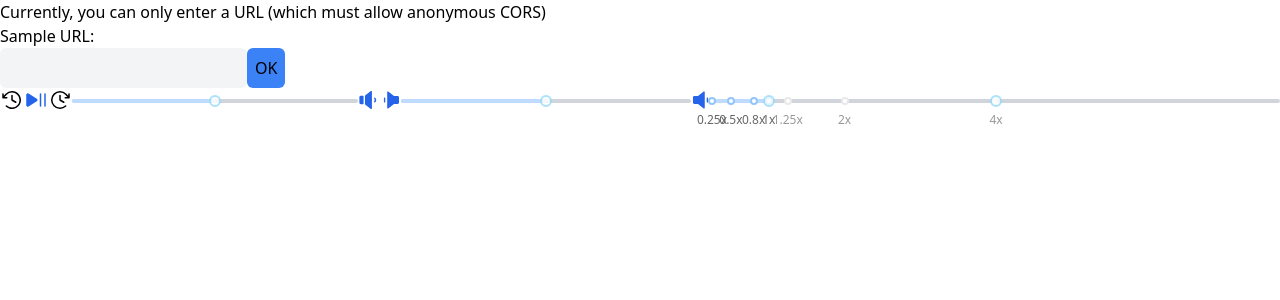
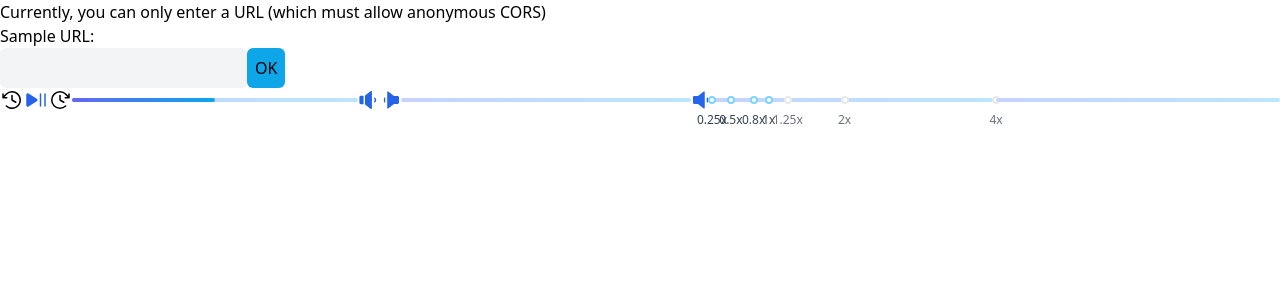
Before and after one commit to umstek/listen-next, a React (Vite) app: page / in a window 1280 px wide. Shown: the top 300 px of the page. Built offline with nearby package versions, Linux system fonts and the light colour scheme.

Commit message:
style(player): :lipstick: adjust styling

```diff
--- a/src/components/Player/PanControl.tsx
+++ b/src/components/Player/PanControl.tsx
@@ -27,6 +27,7 @@ export function PanControl({ onChange, value }: VolumeControlProps) {
           overlay: value,
         }}
         defaultValue={0}
+        startPoint={0}
         min={-1}
         max={1}
         value={value}
--- a/src/components/Player/PlaybackRateControl.tsx
+++ b/src/components/Player/PlaybackRateControl.tsx
@@ -24,6 +24,8 @@ export function PlaybackRateControl({
           2: '2x',
           4: '4x',
         }}
+        defaultValue={1}
+        startPoint={1}
         tipFormatter={(value) => value}
         tipProps={{
           placement: 'top',
--- a/src/components/Player/slider.css
+++ b/src/components/Player/slider.css
@@ -1,59 +1,45 @@
 .rc-slider {
-  @apply relative w-full h-3 rounded-md box-border;
-  padding: 5px 0;
-  touch-action: none;
+  @apply relative w-full h-3 rounded-md box-border touch-none py-1;
 }
 .rc-slider * {
   @apply box-border;
 }
 .rc-slider-rail {
-  @apply absolute w-full h-1 bg-gray-300 rounded-md;
+  @apply absolute w-full h-1 bg-gradient-to-r from-s-200 to-p-200 rounded-md;
 }
 .rc-slider-track {
-  @apply absolute h-1 bg-blue-200 rounded-md;
+  @apply absolute h-1 bg-gradient-to-r from-s-500 to-p-500 rounded-md;
 }
 .rc-slider-handle {
-  @apply absolute w-3 h-3 -mt-1 bg-white;
-  touch-action: pan-x;
-  border-radius: 50%;
-  cursor: grab;
-  opacity: 0.8;
-  border: solid 2px #96dbfa;
+  @apply transition absolute w-1 h-1 bg-transparent touch-pan-x rounded-full cursor-grab;
 }
 .rc-slider-handle-dragging.rc-slider-handle-dragging.rc-slider-handle-dragging {
-  @apply border-blue-400;
-  box-shadow: 0 0 0 5px #96dbfa;
+  @apply border-p-400 w-3 h-3 -mt-1 ring-4;
 }
 .rc-slider-handle:focus {
-  outline: none;
-  @apply shadow-none;
+  @apply shadow-none outline-none;
 }
 .rc-slider-handle:focus-visible {
-  @apply border-blue-500;
-  box-shadow: 0 0 0 3px #96dbfa;
+  @apply border-p-500 w-3 h-3 -mt-1 ring-offset-2 ring-offset-transparent ring-2;
 }
 .rc-slider-handle-click-focused:focus {
-  @apply border-blue-300;
-  box-shadow: unset;
+  @apply border-p-300;
 }
 .rc-slider-handle:hover {
-  @apply border-blue-400;
+  @apply bg-p-400 w-3 h-3 -mt-1;
 }
 .rc-slider-handle:active {
-  @apply border-blue-400;
-  box-shadow: 0 0 5px #57c5f7;
-  cursor: grabbing;
+  @apply border-p-400 cursor-grabbing;
 }
 .rc-slider-mark {
   top: 18px;
   @apply absolute left-0 w-full text-xs;
 }
 .rc-slider-mark-text {
-  color: #999;
-  @apply absolute inline-block text-center align-middle cursor-pointer;
+  @apply absolute inline-block text-center align-middle cursor-pointer text-gray-500;
 }
 .rc-slider-mark-text-active {
-  color: #666;
+  @apply text-gray-700;
 }
 .rc-slider-step {
   @apply absolute w-full h-1 bg-transparent pointer-events-none;
@@ -65,7 +51,7 @@
   border-radius: 50%;
 }
 .rc-slider-dot-active {
-  @apply border-blue-300;
+  @apply border-p-300;
 }
 .rc-slider-dot-reverse {
   @apply -mr-1;
--- a/src/components/Player/tooltip.css
+++ b/src/components/Player/tooltip.css
@@ -4,7 +4,7 @@
 }
 .rc-tooltip.rc-tooltip-zoom-enter,
 .rc-tooltip.rc-tooltip-zoom-leave {
-  display: block;
+  @apply block;
 }
 .rc-tooltip-zoom-enter,
 .rc-tooltip-zoom-appear {
@@ -54,13 +54,7 @@
   }
 }
 .rc-tooltip {
-  position: absolute;
-  z-index: 1070;
-  display: block;
-  visibility: visible;
-  font-size: 12px;
-  line-height: 1.5;
-  opacity: 0.9;
+  @apply absolute block visible z-30 text-xs opacity-90;
 }
 .rc-tooltip-hidden {
   display: none;
@@ -96,11 +90,7 @@
   min-height: 34px;
 }
 .rc-tooltip-arrow {
-  position: absolute;
-  width: 0;
-  height: 0;
-  border-color: transparent;
-  border-style: solid;
+  @apply absolute h-0 w-0 border-transparent border-solid;
 }
 .rc-tooltip-placement-top .rc-tooltip-arrow,
 .rc-tooltip-placement-topLeft .rc-tooltip-arrow,
--- a/src/modules/player/PlayerView.tsx
+++ b/src/modules/player/PlayerView.tsx
@@ -19,13 +19,13 @@ export function PlayerView() {
       <p>Sample URL:</p>
       <pre>{sample}</pre>
       <input
-        className="outline-none bg-gray-100 p-2 rounded-md focus:ring-1 focus:ring-blue-500"
+        className="outline-none bg-gray-100 p-2 rounded-md focus:ring-1 focus:ring-p-500"
         type="text"
         value={src}
         onChange={(e) => setSrc(e.target.value)}
       />
       <button
-        className="bg-blue-500 p-2 rounded-md active:bg-blue-700"
+        className="transition bg-p-500 p-2 rounded-md active:bg-p-700"
         onClick={() => dispatch(setUrl(src))}
       >
         OK
--- a/tailwind.config.js
+++ b/tailwind.config.js
@@ -1,8 +1,15 @@
+const colors = require('tailwindcss/colors');
+
 /** @type {import('tailwindcss').Config} */
 module.exports = {
   content: ['./index.html', './src/**/*.{js,ts,jsx,tsx}'],
   theme: {
-    extend: {},
+    extend: {
+      colors: {
+        p: colors.sky,
+        s: colors.indigo,
+      },
+    },
   },
   plugins: [],
 };
```
